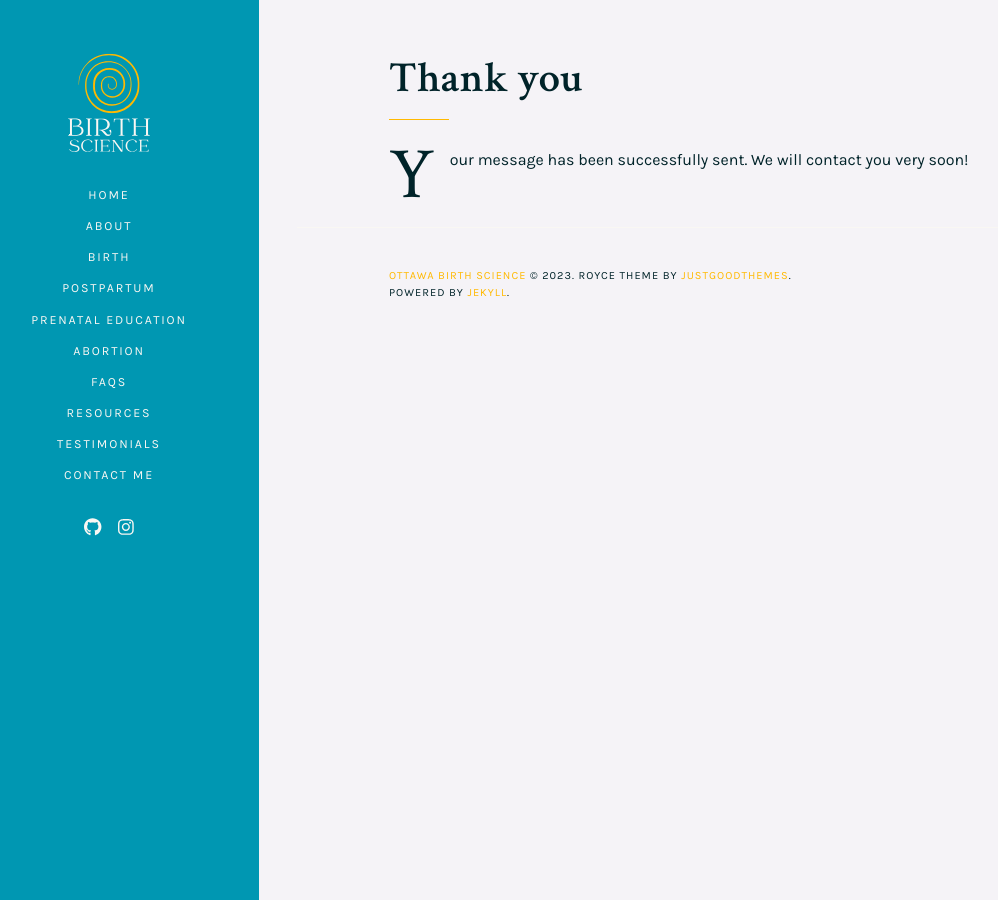
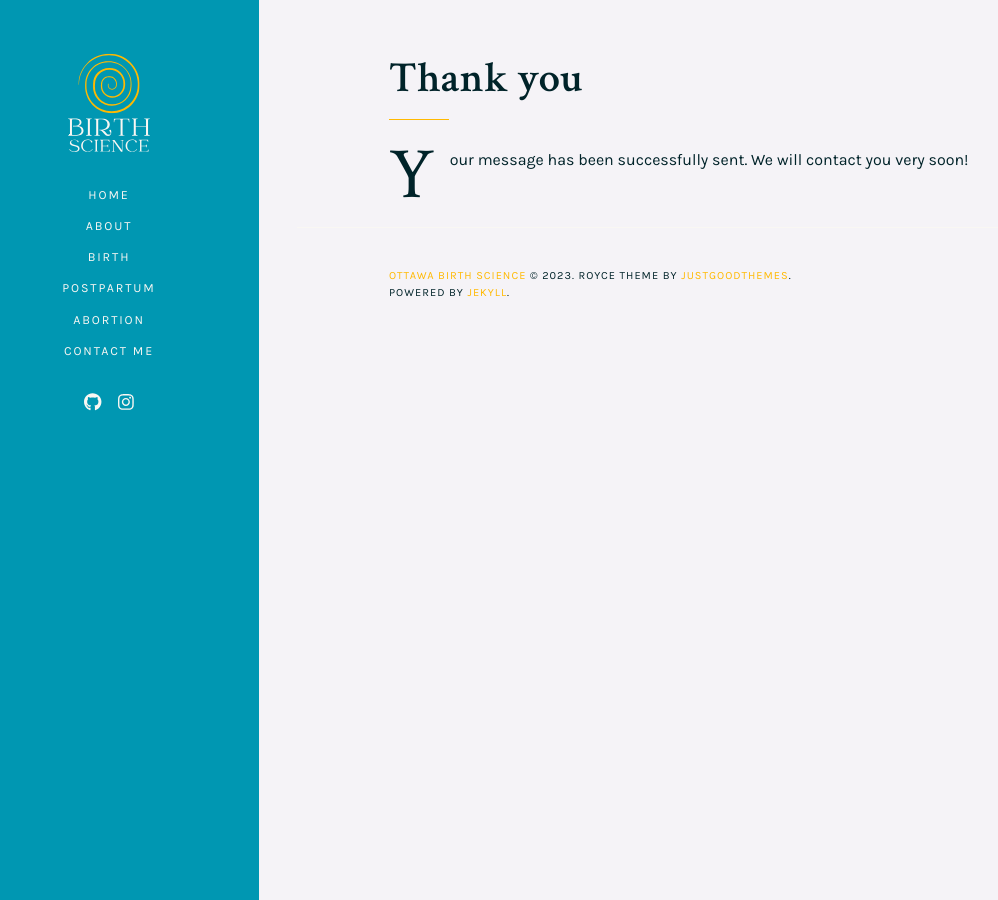
Before and after one commit to mch3rry/mypage, a Jekyll site: the page built from thank-you.html, in a window 1280 px wide. Shown: the whole page, without its empty margins (41-1039 px from the left). Built offline with Jekyll 4.4.1, drawn with Linux system fonts in a browser that asks for light colours; some of the changed lines change nothing that is shown.

Commit message:
Update _config.yml

```diff
--- a/_config.yml
+++ b/_config.yml
@@ -44,16 +44,16 @@ navigation:
     url: /birth
   - text: Postpartum
     url: /postpartum
-  - text: Prenatal Education
-    url: /education
+#  - text: Prenatal Education
+#    url: /education
   - text: Abortion
     url: /abortion
-  - text: FAQs
-    url: /FAQ
-  - text: Resources
-    url: /resources
-  - text: Testimonials
-    url: /testimonials
+#  - text: FAQs
+#    url: /FAQ
+#  - text: Resources
+#    url: /resources
+#  - text: Testimonials
+#    url: /testimonials
   - text: Contact Me
     url: /contact
 
```
